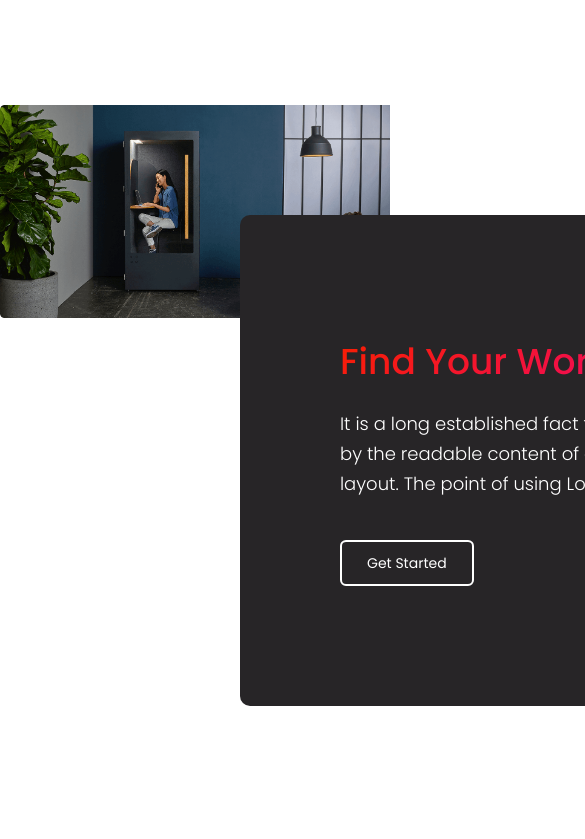
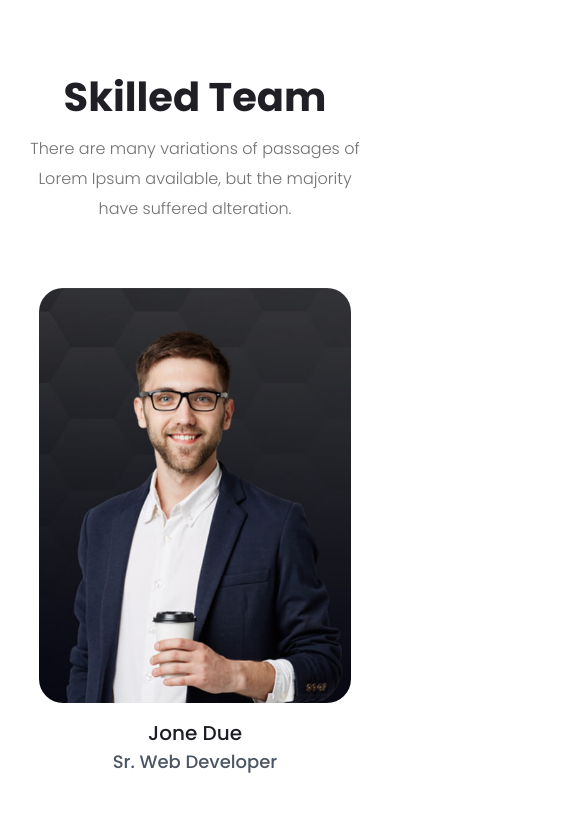
Before and after one commit to MRITUNJAY-SINGHH/Try-Do, a React (Vite) app: page /about in a window 390 px wide. Shown: the part 2760-3599 px from the top of the page, 585 px wide, since content can reach past the window. Built offline with nearby package versions, Linux system fonts and the light colour scheme.

Commit message:
chore: Update CSS for responsive design and LatestNews section

```diff
--- a/src/index.css
+++ b/src/index.css
@@ -620,7 +620,7 @@ a.rn-btn.btn-white{
          font-size: 85px;
         line-height: 93px;
 }
-.home-card{
+.home-card, .rn-finding-us-area{
     display: none;
 }
 .home-main{
@@ -633,9 +633,12 @@ a.rn-btn.btn-white{
 .home-bg {
     height: 60vh;
 }
+.section-title.service-style--3 p {
+    padding: 0;
 
 
 
+}
 }
 
 
```
